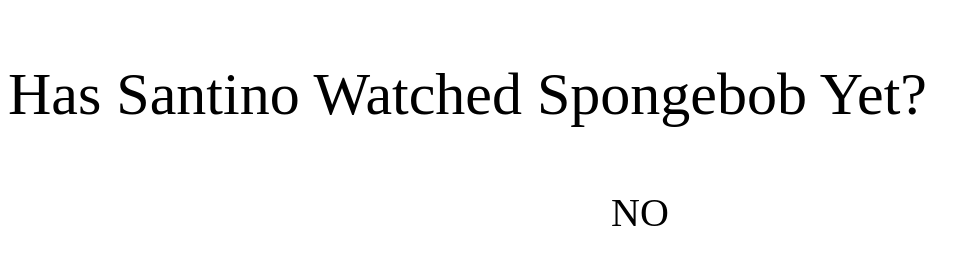
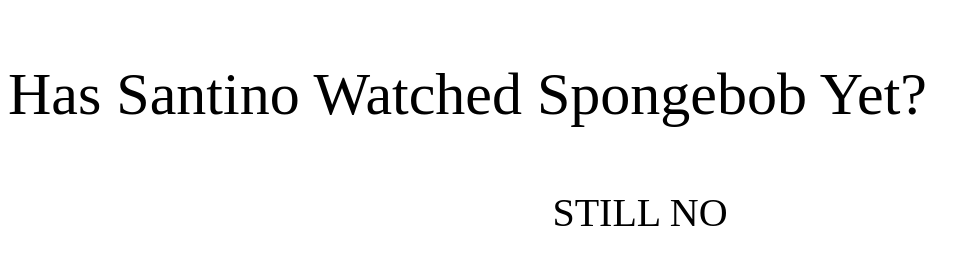
Before and after one commit to ooflord20002/website2, a plain HTML site: page index.html in a window 1280 px wide. Shown: the whole page, without its empty margins (0-979 px from the left). Drawn offline with Linux system fonts and the light colour scheme.

Commit message:
index.html

```diff
--- a/index.html
+++ b/index.html
@@ -13,7 +13,7 @@
 
 <p class="lw">Has Santino Watched Spongebob Yet?</p>
 
-<p class="ll">NO</p>
+<p class="ll">STILL NO</p>
 
 <!-- End your code here -->
 
```
